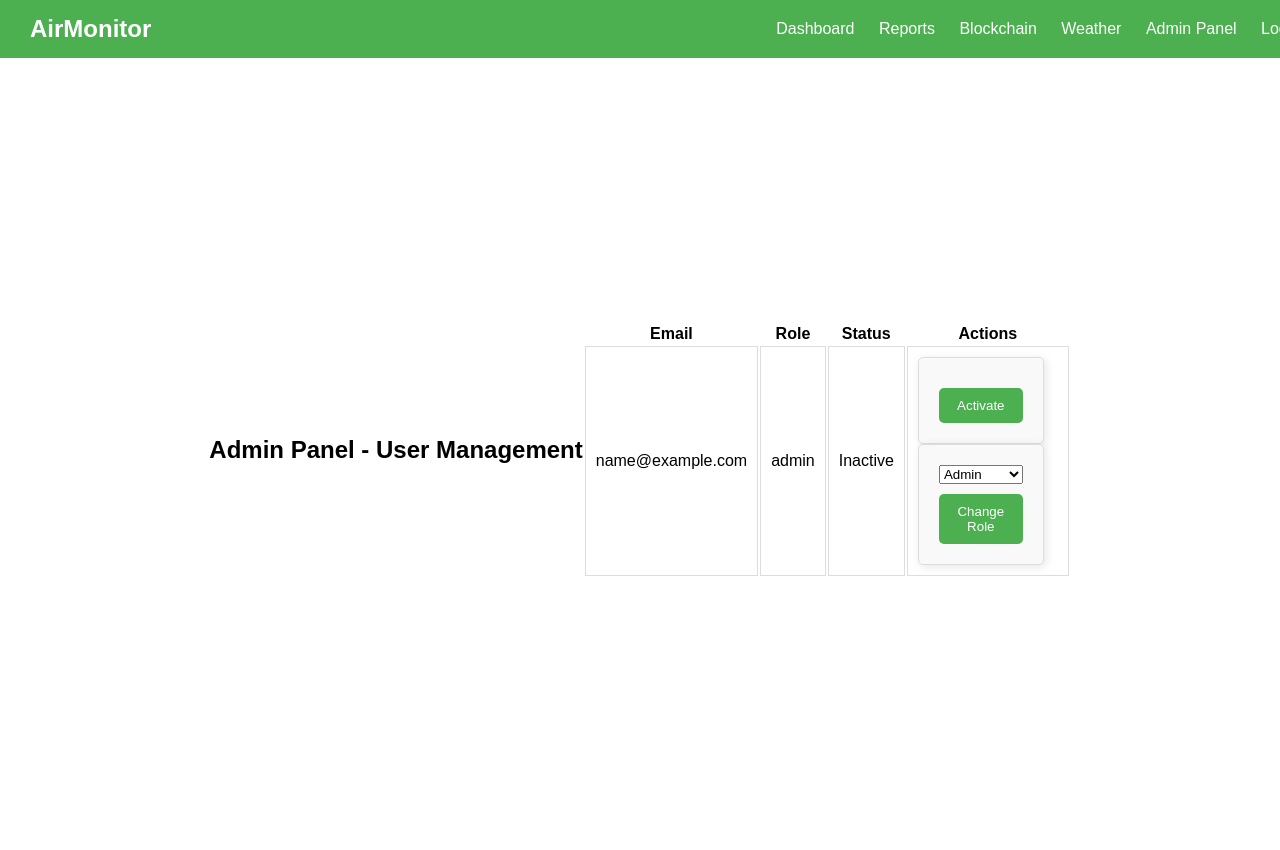
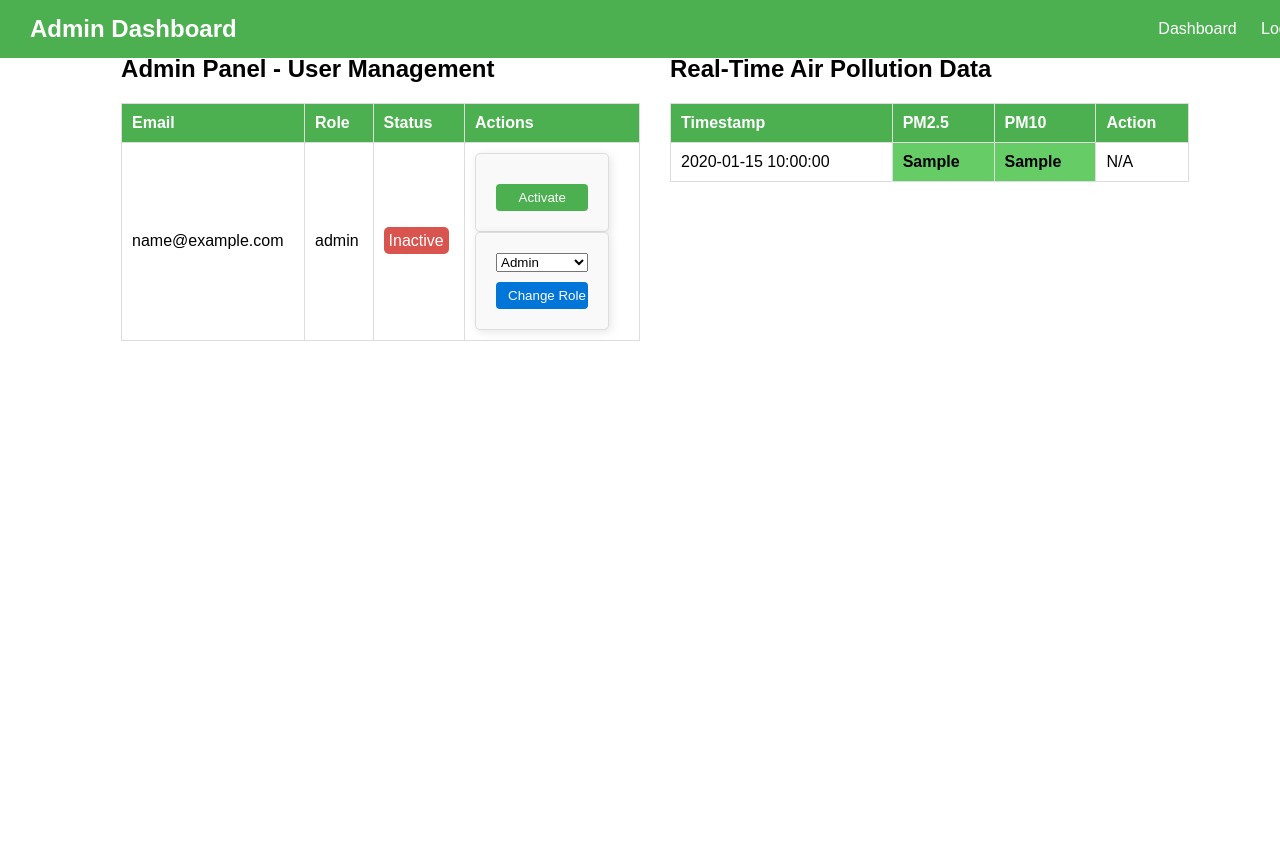
Before and after one commit to Geeky-Ck5/Smart_Web, a Flask app: template templates/admin.html in a window 1280 px wide. After the commit the page ends 341 px from the top, so only its background shows below. Run offline with Flask 3, Linux system fonts and the light colour scheme; the template is opened without the code that fills it: most values are stand-ins (such as "Sample title", 1, 10 or a date in 2020).

Commit message:
fixing dashboard and admin part

```diff
--- a/app.py
+++ b/app.py
@@ -1,12 +1,14 @@
-from flask import Flask, render_template, jsonify, request, redirect, session
+from flask import Flask, render_template, jsonify, request, redirect, session, flash
 from apscheduler.schedulers.background import BackgroundScheduler
 import requests
 from werkzeug.security import generate_password_hash, check_password_hash
-
-from db.mongodb import store_sensor_data, register_user, authenticate_user, create_users_collection, get_db
+import jwt
+from functools import wraps
+from db.mongodb import store_sensor_data, register_user_api, authenticate_user, create_users_collection, get_db
 from blockchain.blockchain import Blockchain
 import datetime
 import os
+
 app = Flask(__name__)
 app.secret_key = os.urandom(24)  # Generate a new secret key every restart (forces session reset)
 app.config['SESSION_PERMANENT'] = False  # Ensure sessions expire when the app closes
@@ -16,6 +18,31 @@ air_pollution_data = []  # Stores real-time pollution data
 
 # Ensure users collection exists
 create_users_collection()
+
+### Authentication Helper Function ###
+def token_required(f):
+    @wraps(f)
+    def decorated(*args, **kwargs):
+        token = request.headers.get("x-access-token")
+
+        if not token:
+            return jsonify({"error": "Token is missing"}), 401
+
+        try:
+            data = jwt.decode(token, app.config["SECRET_KEY"], algorithms=["HS256"])
+            current_user = get_db().users.find_one({"email": data["email"]})
+
+            if not current_user:
+                return jsonify({"error": "Invalid token"}), 401
+
+        except jwt.ExpiredSignatureError:
+            return jsonify({"error": "Token expired"}), 401
+        except jwt.InvalidTokenError:
+            return jsonify({"error": "Invalid token"}), 401
+
+        return f(current_user, *args, **kwargs)
+
+    return decorated
 
 
 ### Fetch Sensor Data and Store in MongoDB ###
@@ -37,8 +64,24 @@ def fetch_sensor_data():
 
 
 ### Activate Actuator API ###
+@app.route("/activate_actuator", methods=["POST"])
 def activate_actuator():
-    requests.post("http://127.0.0.1:5002/actuator", json={"PM2.5"})
+    """Allows an admin to manually activate the actuator if PM10 is in amber range."""
+    if "user_type" not in session or session["user_type"] != "admin":
+        return jsonify({"error": "Unauthorized"}), 403
+
+    pm10_value = float(request.form.get("pm10_value", 0))
+    timestamp = request.form.get("timestamp", "")
+
+    if 80 <= pm10_value <= 100:
+        try:
+            response = requests.post("http://127.0.0.1:5002/actuator", json={"PM10": pm10_value, "manual": True})
+            return redirect("/admin")  # Redirect to Admin Panel after activation
+        except requests.exceptions.RequestException as e:
+            return f"Error triggering actuator: {e}", 500
+    else:
+        return jsonify({"error": "PM10 value is not in the amber range (80-100)."}), 400
+
 
 
 ### Store Weekly Summary in Blockchain ###
@@ -67,12 +110,12 @@ def store_weekly_summary():
 
 ### Start Schedulers ###
 scheduler = BackgroundScheduler()
-scheduler.add_job(fetch_sensor_data, "interval", seconds=5)
+scheduler.add_job(fetch_sensor_data, "interval", seconds=30)
 scheduler.add_job(store_weekly_summary, "interval", weeks=1)
 scheduler.start()
 
 
-### Flask Routes ###
+### Flask Web Routes ###
 @app.route("/")
 def index():
     if "user_type" in session:
@@ -88,27 +131,24 @@ def dashboard():
     user_role = session["user_type"]
     db = get_db()
 
-    # Fetch the latest 10 records (Sorted by timestamp descending)
     pollution_data = list(db.pollution_data.find({}, {"_id": 0}).sort("timestamp", -1).limit(10))
-
-    # Get last 10 blockchain records
     blockchain_data = blockchain.get_chain()[-10:]
 
-    # Get total counts
     total_pollution = db.pollution_data.count_documents({})
     total_blocks = len(blockchain_data)
 
-    # Fix: Ensure we are counting PM2.5 values above threshold properly
-    pm25_threshold = 100  # PM2.5 threshold value
-    pm10_threshold = 150  # PM10 threshold value
+    pm25_threshold = 100
+    pm10_threshold = 150
 
     pm25_threshold_count = db.pollution_data.count_documents({"PM2.5": {"$gt": pm25_threshold}})
     pm10_threshold_count = db.pollution_data.count_documents({"PM10": {"$gt": pm10_threshold}})
     actuator_count = pm25_threshold_count + pm10_threshold_count
 
-    # Fix: Fetch Highest PM2.5 & PM10 Values
-    highest_pm25_doc = db.pollution_data.find_one({"PM2.5": {"$exists": True, "$gt": 0}}, sort=[("PM2.5", -1)])
-    highest_pm10_doc = db.pollution_data.find_one({"PM10": {"$exists": True, "$gt": 0}}, sort=[("PM10", -1)])
+    # Fetch Highest PM2.5 & PM10 Values (Fix Field Name Issues)
+    highest_pm25_doc = db.pollution_data.find_one({"PM2.5": {"$exists": True}}, sort=[("PM2.5", -1)],
+                                                  projection={"PM2.5": 1, "timestamp": 1})
+    highest_pm10_doc = db.pollution_data.find_one({"PM10": {"$exists": True}}, sort=[("PM10", -1)],
+                                                  projection={"PM10": 1, "timestamp": 1})
 
     highest_pm25 = highest_pm25_doc["PM2.5"] if highest_pm25_doc else "No Data"
     highest_pm25_timestamp = highest_pm25_doc["timestamp"] if highest_pm25_doc else "No Data"
@@ -116,23 +156,15 @@ def dashboard():
     highest_pm10 = highest_pm10_doc["PM10"] if highest_pm10_doc else "No Data"
     highest_pm10_timestamp = highest_pm10_doc["timestamp"] if highest_pm10_doc else "No Data"
 
-    return render_template("dashboard.html",
-                           data=pollution_data, blockchain_data=blockchain_data,
-                           total_pollution=total_pollution, total_blocks=total_blocks,
-                           pm25_threshold_count=pm25_threshold_count, pm10_threshold_count=pm10_threshold_count,
-                           actuator_count=actuator_count,
-                           highest_pm25=highest_pm25, highest_pm25_timestamp=highest_pm25_timestamp,
-                           highest_pm10=highest_pm10, highest_pm10_timestamp=highest_pm10_timestamp)
-
-
-@app.route("/activate_actuator", methods=["POST"])
-def activate_actuator():
-    """Triggers the actuator when pollution levels exceed the threshold."""
-    try:
-        response = requests.post("http://127.0.0.1:5002/actuator")
-        print(f"Actuator triggered: {response.status_code}")
-    except requests.exceptions.RequestException as e:
-        print(f"Error triggering actuator: {e}")
+    return render_template(
+        "dashboard.html",
+        data=pollution_data, blockchain_data=blockchain_data,
+        total_pollution=total_pollution, total_blocks=total_blocks,
+        pm25_threshold_count=pm25_threshold_count, pm10_threshold_count=pm10_threshold_count,
+        actuator_count=actuator_count,
+        highest_pm25=highest_pm25, highest_pm25_timestamp=highest_pm25_timestamp,
+        highest_pm10=highest_pm10, highest_pm10_timestamp=highest_pm10_timestamp
+    )
 
 
 @app.route("/toggle_user_status", methods=["POST"])
@@ -161,7 +193,7 @@ def change_user_role():
 
     db.users.update_one({"email": email}, {"$set": {"user_type": new_role}})
 
-    return redirect("/dashboard")
+    return redirect("/admin")
 
 @app.route("/blockchain")
 def blockchain_page():
@@ -175,78 +207,108 @@ def add_block():
     return jsonify({"message": "Block added successfully!", "data": data}), 201
 
 
+### User Registration API ###
+@app.route("/register", methods=["GET", "POST"])
+def api_register():
+    if request.method == "POST":
+        if request.content_type == "application/json":
+            data = request.get_json()
+            is_api_request = True  # API request
+        else:
+            data = request.form  # Accept form data as well
+            is_api_request = False  # Web form request
+
+        if not data or "email" not in data or "password" not in data or "user_type" not in data:
+            return jsonify({"error": "Missing required fields"}), 400
+
+        success, message = register_user_api(data["email"], data["password"], data["user_type"])
+
+        if success:
+            if is_api_request:
+                return jsonify({"message": message}), 201  # API response
+            else:
+                flash("User registered successfully. Please wait for admin approval.", "success")
+                return redirect("/")  # Redirect to index after registration
+
+        else:
+            if is_api_request:
+                return jsonify({"error": message}), 409  # API error response
+            else:
+                flash(message, "error")
+                return redirect("/register")  # Redirect back to registration page on failure
+
+    return render_template("register.html")  # Render form if it's a GET request
+
+
+### User Login API ###
+@app.route("/api/login", methods=["POST"])
+def api_login():
+    data = request.get_json()
+    if not data or "email" not in data or "password" not in data:
+        return jsonify({"error": "Missing email or password"}), 400
+
+    user = get_db().users.find_one({"email": data["email"]})
+    if not user:
+        return jsonify({"error": "User not found"}), 404
+    if not user["is_active"]:
+        return jsonify({"error": "Account not approved by admin"}), 403
+    if not check_password_hash(user["password"], data["password"]):
+        return jsonify({"error": "Invalid password"}), 401
+
+    token = jwt.encode({"email": user["email"], "exp": datetime.datetime.utcnow() + datetime.timedelta(hours=24)},
+                       app.config["SECRET_KEY"], algorithm="HS256")
+
+    return jsonify({"token": token}), 200
+
+
+### Secure User Profile API ###
+@app.route('/api/user', methods=['GET'])
+@token_required
+def get_user(current_user):
+    return jsonify({
+        "email": current_user["email"],
+        "user_type": current_user["user_type"],
+        "is_active": current_user["is_active"]
+    })
+
+
+### Admin API: Activate User ###
+@app.route("/api/admin/activate_user", methods=["POST"])
+@token_required
+def activate_user(current_user):
+    if current_user["user_type"] != "admin":
+        return jsonify({"error": "Unauthorized"}), 403
+
+    data = request.get_json()
+    email = data.get("email")
+    db = get_db()
+
+    if db.users.find_one({"email": email}):
+        db.users.update_one({"email": email}, {"$set": {"is_active": True}})
+        return jsonify({"message": f"User {email} activated."}), 200
+
+    return jsonify({"error": "User not found"}), 404
+
+
 @app.route("/admin")
 def admin_panel():
     if "user_type" not in session or session["user_type"] != "admin":
-        return "Unauthorized", 403
+        flash("Unauthorized access!", "error")
+        return redirect("/login")  # Redirect unauthorized users to login
 
     db = get_db()
-    users = list(db.users.find({}, {"_id": 0, "password": 0}))
+    users = list(db.users.find({}, {"_id": 0, "password": 0}))  # Exclude password
+    pollution_data = list(db.pollution_data.find({}, {"_id": 0}).sort("timestamp", -1).limit(10))
+    pm10_threshold = 150
 
-    return render_template("admin.html", users=users)
+    return render_template("admin.html", users=users,data=pollution_data)
 
-@app.route("/index")
-def index_redirect():
-    return redirect("/")
+### API Logout ###
+@app.route("/api/logout", methods=["POST"])
+def api_logout():
+    session.clear()
+    return jsonify({"message": "Logout successful. Delete your token on client-side."}), 200
 
-@app.route("/reports")
-def reports():
-    db = get_db()
-
-    # Default: Fetch all pollution data
-    pollution_data = list(db.pollution_data.find({}, {"_id": 0}))
-
-    # Get date filters from request
-    start_date = request.args.get("start_date")
-    end_date = request.args.get("end_date")
-
-    if start_date and end_date:
-        # Convert string dates to datetime format for MongoDB query
-        start_dt = datetime.strptime(start_date, "%Y-%m-%d")
-        end_dt = datetime.strptime(end_date, "%Y-%m-%d")
-
-        # Adjust MongoDB query to match stored ISO format
-        pollution_data = list(db.pollution_data.find({
-            "timestamp": {
-                "$gte": start_dt.strftime("%Y-%m-%dT00:00:00Z"),
-                "$lte": end_dt.strftime("%Y-%m-%dT23:59:59Z")
-            }
-        }, {"_id": 0}))
-
-    # Prepare data for Chart.js
-    timestamps = [entry["timestamp"] for entry in pollution_data]
-    pm25_values = [entry["PM2.5"] for entry in pollution_data]
-    pm10_values = [entry["PM10"] for entry in pollution_data]
-
-    return render_template("report.html", data=pollution_data,
-                           timestamps=timestamps, pm25_values=pm25_values, pm10_values=pm10_values)
-
-
-### User Registration ###
-@app.route("/register", methods=["GET", "POST"])
-def register():
-    if request.method == "POST":
-        email = request.form["email"]
-        password = request.form["password"]
-        user_type = request.form["user_type"]
-
-        # Hash the password before storing
-        hashed_password = generate_password_hash(password, method='pbkdf2:sha256')
-
-        db = get_db()
-        users_collection = db["users"]
-
-        # Ensure user is stored as inactive until email activation (for future enhancement)
-        user_data = {"email": email, "password": hashed_password, "user_type": user_type, "is_active": False}
-
-        try:
-            users_collection.insert_one(user_data)
-            return "<h3>Account registered! Please wait for admin approval.</h3>"
-        except Exception as e:
-            return f"<h3>Error: {e}</h3>"
-
-    return render_template("register.html")
-### User Login ###
 @app.route("/login", methods=["GET", "POST"])
 def login():
     if request.method == "POST":
@@ -260,25 +322,21 @@ def login():
 
         if user and check_password_hash(user["password"], password):
             if not user["is_active"]:
-                return "<h3>Your account is not active. Please contact the admin.</h3>"
+                flash("Your account is not active. Please contact the admin.", "error")
+                return redirect("/login")
 
             session["user_type"] = user["user_type"]
-            return redirect("/dashboard") if user["user_type"] == "admin" else redirect("/")
+            return redirect("/dashboard")
 
-        return "<h3>Invalid email or password</h3>"
+        flash("Invalid email or password.", "error")
+        return redirect("/login")
 
     return render_template("login.html")
 
-@app.before_request
-def clear_session_on_restart():
-    if "user_type" in session:
-        session.pop("user_type", None)  # Clear the session on restart
-
-### User Logout ###
-@app.route("/logout")
-def logout():
-    session.pop("user_type", None)
+@app.route("/index")
+def index_redirect():
     return redirect("/")
 
+### Run Flask App ###
 if __name__ == "__main__":
     app.run(debug=True)
--- /dev/null
+++ b/static/admin.css
@@ -0,0 +1,125 @@
+/* Admin Panel Layout */
+.admin-container {
+    display: grid;
+    grid-template-columns: 1fr 1fr; /* Two equal columns */
+    gap: 30px; /* Space between the two sections */
+    padding: 20px;
+    align-items: start;
+}
+
+/* User Management Table */
+.user-management {
+    width: 100%;
+    padding: 15px;
+}
+
+/* Pollution Data Table */
+.pollution-management {
+    width: 100%;
+    padding: 15px;
+}
+
+/* Table Styling */
+table {
+    width: 100%;
+    border-collapse: collapse;
+    margin-top: 10px;
+}
+
+th, td {
+    padding: 10px;
+    text-align: left;
+    border: 1px solid #ddd;
+}
+
+th {
+    background-color: #4CAF50;
+    color: white;
+}
+
+/* Buttons */
+.btn-green {
+    background-color: #4CAF50;
+    color: white;
+    padding: 6px 12px;
+    border: none;
+    cursor: pointer;
+    border-radius: 4px;
+}
+
+.btn-red {
+    background-color: #d9534f;
+    color: white;
+    padding: 6px 12px;
+    border: none;
+    cursor: pointer;
+    border-radius: 4px;
+}
+
+.btn-blue {
+    background-color: #0275d8;
+    color: white;
+    padding: 6px 12px;
+    border: none;
+    cursor: pointer;
+    border-radius: 4px;
+}
+
+/* Status Labels */
+.status-active {
+    background-color: #4CAF50;
+    color: white;
+    padding: 5px;
+    border-radius: 5px;
+}
+
+.status-inactive {
+    background-color: #d9534f;
+    color: white;
+    padding: 5px;
+    border-radius: 5px;
+}
+
+/* Prevent Overlapping */
+.action-container {
+    display: flex;
+    flex-direction: column;
+    align-items: center;
+    gap: 5px;
+}
+
+/* Fix Timestamps from Overlapping */
+td {
+    white-space: nowrap;
+    overflow: hidden;
+    text-overflow: ellipsis;
+}
+
+/* Actuator Activation Button */
+.activate-button {
+    background-color: #f0ad4e;
+    color: white;
+    padding: 6px 12px;
+    border: none;
+    cursor: pointer;
+    font-weight: bold;
+    border-radius: 4px;
+}
+/* PM2.5 and PM10 Color Coding */
+.red {
+    background-color: #ff4d4d !important; /* Bright Red for Danger */
+    color: white;
+    font-weight: bold;
+}
+
+.amber {
+    background-color: #ffcc00 !important; /* Amber for Warning */
+    color: black;
+    font-weight: bold;
+}
+
+.green {
+    background-color: #66cc66 !important; /* Green for Safe */
+    color: black;
+    font-weight: bold;
+}
--- a/templates/admin.html
+++ b/templates/admin.html
@@ -3,24 +3,24 @@
 <head>
     <meta charset="UTF-8">
     <meta name="viewport" content="width=device-width, initial-scale=1.0">
-    <title>Admin Panel</title>
+    <title>Admin Dashboard</title>
     <link rel="stylesheet" href="/static/styles.css">
+    <link rel="stylesheet" href="/static/admin.css">
+    <script src="https://cdnjs.cloudflare.com/ajax/libs/font-awesome/6.4.2/js/all.min.js"></script>
 </head>
 <body>
 
     <nav>
-        <div class="nav-logo">AirMonitor</div>
+        <div class="nav-logo">Admin Dashboard</div>
         <div class="nav-links">
             <a href="/dashboard">Dashboard</a>
-            <a href="/reports">Reports</a>
-            <a href="/blockchain">Blockchain</a>
-            <a href="/weather">Weather</a>
-            <a href="/admin">Admin Panel</a>
             <a href="/logout" class="logout-btn">Logout</a>
         </div>
     </nav>
 
-    <div class="container">
+    <div class="admin-container">
+        <!-- Left Side: User Management -->
+        <div class="user-management">
             <h2>Admin Panel - User Management</h2>
             <table>
                 <thead>
@@ -36,20 +36,31 @@
                     <tr>
                         <td>{{ user.email }}</td>
                         <td>{{ user.user_type }}</td>
-                    <td>{{ "Active" if user.is_active else "Inactive" }}</td>
                         <td>
-                        <form action="/toggle_user_status" method="post">
+                            {% if user.is_active %}
+                                <span class="status-active">Active</span>
+                            {% else %}
+                                <span class="status-inactive">Inactive</span>
+                            {% endif %}
+                        </td>
+                        <td>
+                            <form action="/toggle_user_status" method="POST">
                                 <input type="hidden" name="email" value="{{ user.email }}">
-                            <button type="submit">{{ "Deactivate" if user.is_active else "Activate" }}</button>
+                                {% if user.is_active %}
+                                    <button type="submit" class="btn-red">Deactivate</button>
+                                {% else %}
+                                    <button type="submit" class="btn-green">Activate</button>
+                                {% endif %}
                             </form>
-                        <form action="/change_user_role" method="post">
+
+                            <form action="/change_user_role" method="POST">
                                 <input type="hidden" name="email" value="{{ user.email }}">
                                 <select name="new_role">
-                                <option value="admin">Admin</option>
-                                <option value="home_user">Home User</option>
-                                <option value="kid_user">Kid User</option>
+                                    <option value="admin" {% if user.user_type == "admin" %}selected{% endif %}>Admin</option>
+                                    <option value="home_user" {% if user.user_type == "home_user" %}selected{% endif %}>Home User</option>
+                                    <option value="kid_user" {% if user.user_type == "kid_user" %}selected{% endif %}>Kid User</option>
                                 </select>
-                            <button type="submit">Change Role</button>
+                                <button type="submit" class="btn-blue">Change Role</button>
                             </form>
                         </td>
                     </tr>
@@ -58,5 +69,61 @@
             </table>
         </div>
 
+       <!-- Right Side: Pollution Data -->
+<div class="pollution-management">
+    <h2>Real-Time Air Pollution Data</h2>
+    <table>
+        <thead>
+            <tr>
+                <th>Timestamp</th>
+                <th>PM2.5</th>
+                <th>PM10</th>
+                <th>Action</th>
+            </tr>
+        </thead>
+        <tbody>
+            {% if data %}
+                {% for entry in data %}
+                <tr>
+                    <td>{{ entry.timestamp }}</td>
+               <td class="
+    {% if entry['PM2.5'] > 100 %} red
+    {% elif entry['PM2.5'] > 80 %} amber
+    {% else %} green
+    {% endif %}
+">
+    {{ entry['PM2.5'] }}
+</td>
+
+<td class="
+    {% if entry['PM10'] > 150 %} red
+    {% elif entry['PM10'] > 120 %} amber
+    {% else %} green
+    {% endif %}
+">
+    {{ entry['PM10'] }}
+</td>
+                    <td>
+                        {% if 120 <= entry['PM10'] <= 150 %}
+                        <form action="/admin_activate_actuator" method="POST">
+                            <input type="hidden" name="timestamp" value="{{ entry.timestamp }}">
+                            <input type="hidden" name="pm10_value" value="{{ entry['PM10'] }}">
+                            <button type="submit" class="btn-green">Activate</button>
+                        </form>
+                        {% else %}
+                        <span class="no-action">N/A</span>
+                        {% endif %}
+                    </td>
+                </tr>
+                {% endfor %}
+            {% else %}
+                <tr><td colspan="4">No pollution data available.</td></tr>
+            {% endif %}
+        </tbody>
+    </table>
+</div>
+
+    </div>
+
 </body>
 </html>
--- a/templates/register.html
+++ b/templates/register.html
@@ -4,7 +4,7 @@
     <title>Register</title>
     <link rel="stylesheet" href="/static/styles.css">
 </head>
-<body>
+<body >
     <h2>User Registration</h2>
     <form action="/register" method="post">
         <label>Email:</label>
@@ -15,7 +15,6 @@
 
         <label>User Type:</label>
         <select name="user_type">
-            <option value="admin">Admin</option>
             <option value="home_user">Home User</option>
             <option value="kid_user">Kid User</option>
         </select>
```
Also changed, not shown: db/mongodb.py (+11 -3 lines), templates/dashboard.html (+24 -6 lines), templates/login.html (+12 -0 lines). Lines whose indentation alone changed are shown as unchanged.
